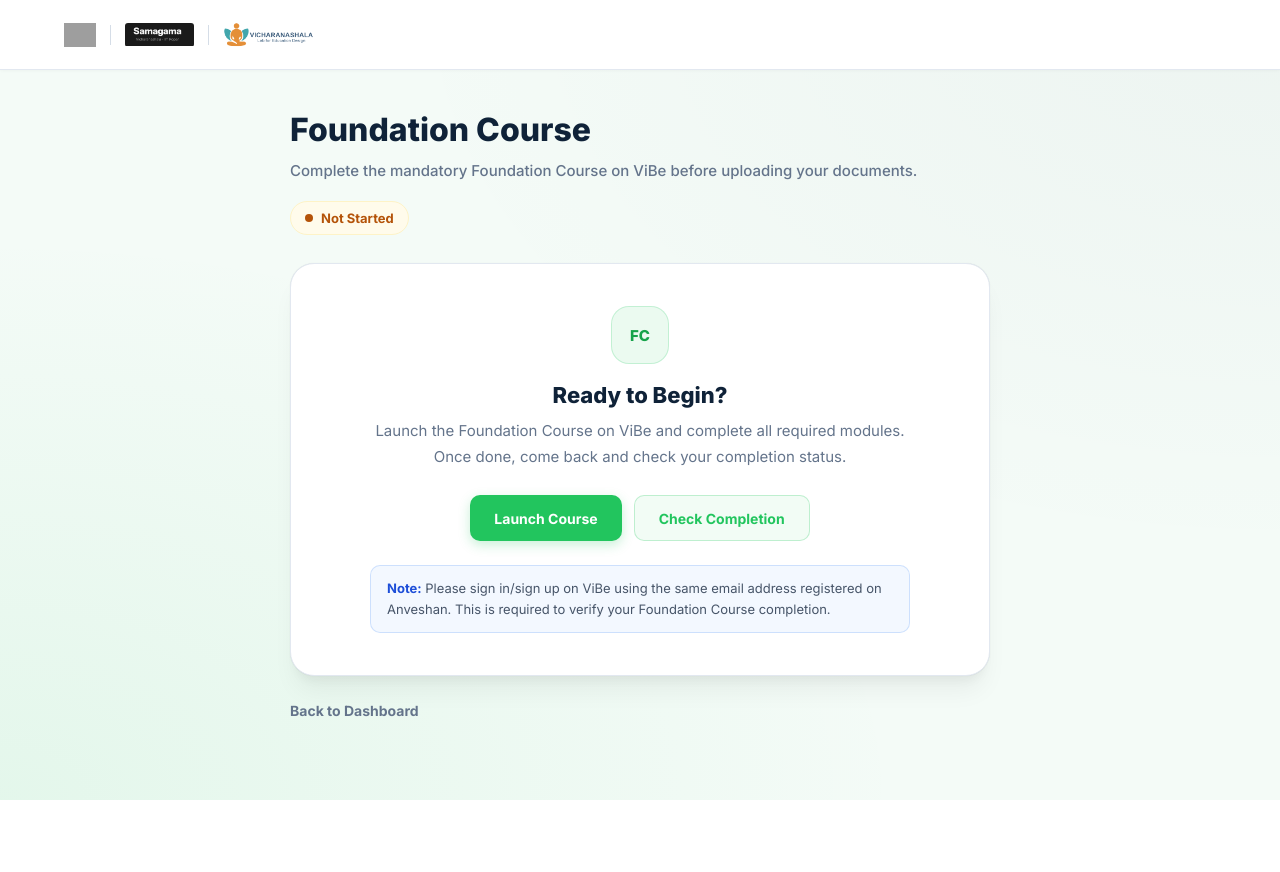
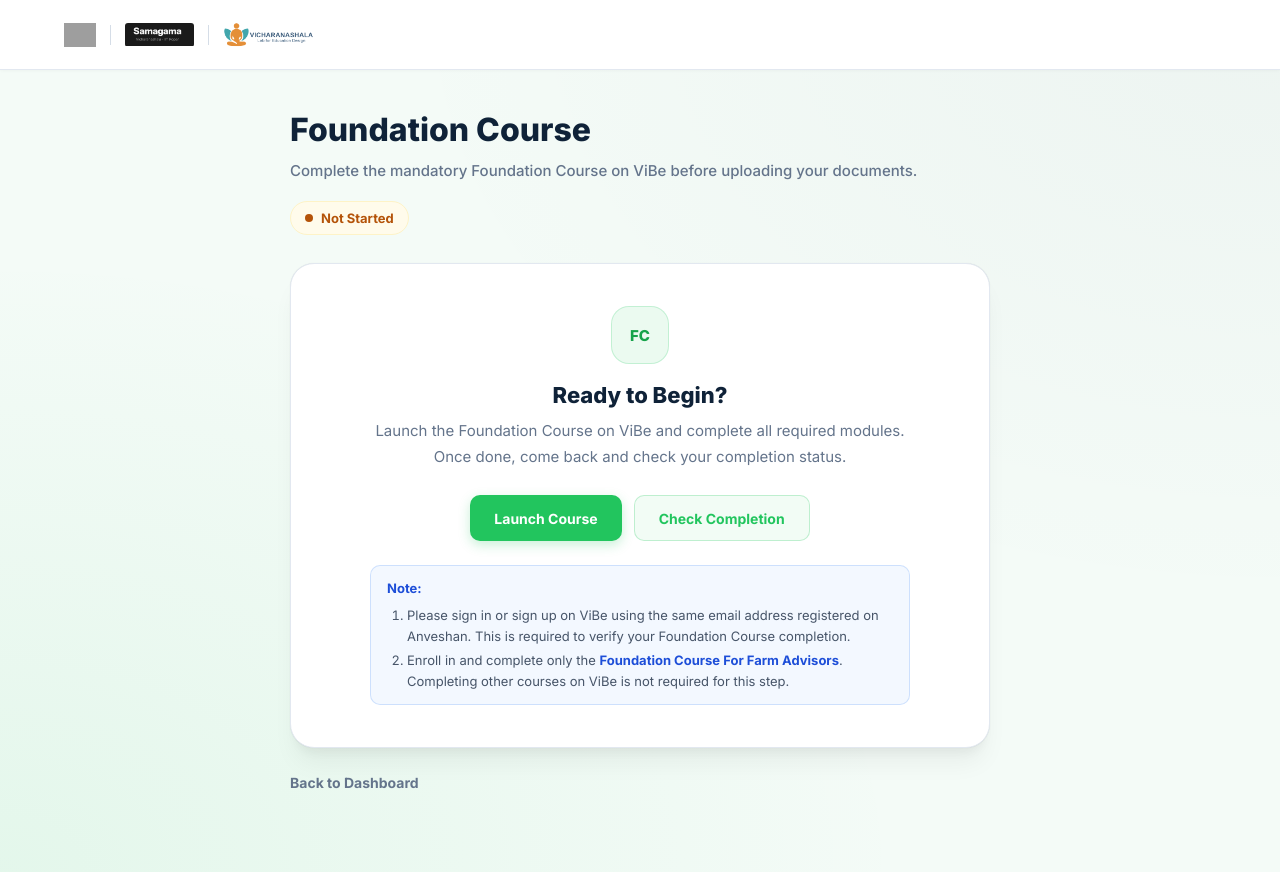
Before and after one commit to vicharanashala/agri-ai-interview, a Next.js app in the folder frontend/: page /foundation-course in a window 1280 px wide. Before the commit the page ends 800 px from the top, so only its background shows below. Built offline with nearby package versions, Linux system fonts and the light colour scheme; no server answers; grey boxes are pictures that could not be loaded.

Commit message:
ui: update Foundation Course and Ground Truth notes

```diff
--- a/frontend/app/foundation-course/page.module.css
+++ b/frontend/app/foundation-course/page.module.css
@@ -237,6 +237,15 @@
   font-weight: 700;
 }
 
+.note ol {
+  margin: 6px 0 0;
+  padding-left: 20px;
+}
+
+.note li + li {
+  margin-top: 4px;
+}
+
 .primaryButton,
 .secondaryButton,
 .backButton {
--- a/frontend/app/foundation-course/page.tsx
+++ b/frontend/app/foundation-course/page.tsx
@@ -165,9 +165,13 @@ export default function FoundationCoursePage() {
                   {isChecking ? 'Checking...' : 'Check Completion'}
                 </button>
               </div>
-              <p className={styles.note}>
-                <strong>Note:</strong> Please sign in/sign up on ViBe using the same email address registered on Anveshan. This is required to verify your Foundation Course completion.
-              </p>
+              <div className={styles.note}>
+                <strong>Note:</strong>
+                <ol>
+                  <li>Please sign in or sign up on ViBe using the same email address registered on Anveshan. This is required to verify your Foundation Course completion.</li>
+                  <li>Enroll in and complete only the <strong>Foundation Course For Farm Advisors</strong>. Completing other courses on ViBe is not required for this step.</li>
+                </ol>
+              </div>
             </>
           ) : (
             <>
--- a/frontend/app/module/page.module.css
+++ b/frontend/app/module/page.module.css
@@ -219,6 +219,34 @@
   flex-wrap: wrap;
 }
 
+/* Same note style as the Foundation Course page */
+.note {
+  max-width: 540px;
+  margin: 24px auto 0;
+  padding: 12px 16px;
+  border-radius: 10px;
+  font-size: 13px;
+  line-height: 1.6;
+  text-align: left;
+  color: #475569;
+  background: rgba(59, 130, 246, 0.06);
+  border: 1px solid rgba(59, 130, 246, 0.2);
+}
+
+.note strong {
+  color: #1d4ed8;
+  font-weight: 700;
+}
+
+.note ol {
+  margin: 6px 0 0;
+  padding-left: 20px;
+}
+
+.note li + li {
+  margin-top: 4px;
+}
+
 .primaryButton,
 .secondaryButton,
 .backButton {
--- a/frontend/app/module/page.tsx
+++ b/frontend/app/module/page.tsx
@@ -192,6 +192,12 @@ export default function ModulePage() {
                     {isChecking ? 'Checking...' : 'Check Completion'}
                   </button>
                 </div>
+                <div className={styles.note}>
+                  <strong>Note:</strong>
+                  <ol>
+                    <li>Please sign in or sign up on the Ground Truth platform using the same mobile number registered on Anveshan. This is required to verify your identity and track your progress.</li>
+                  </ol>
+                </div>
 
                 </>
             ) : (
```
